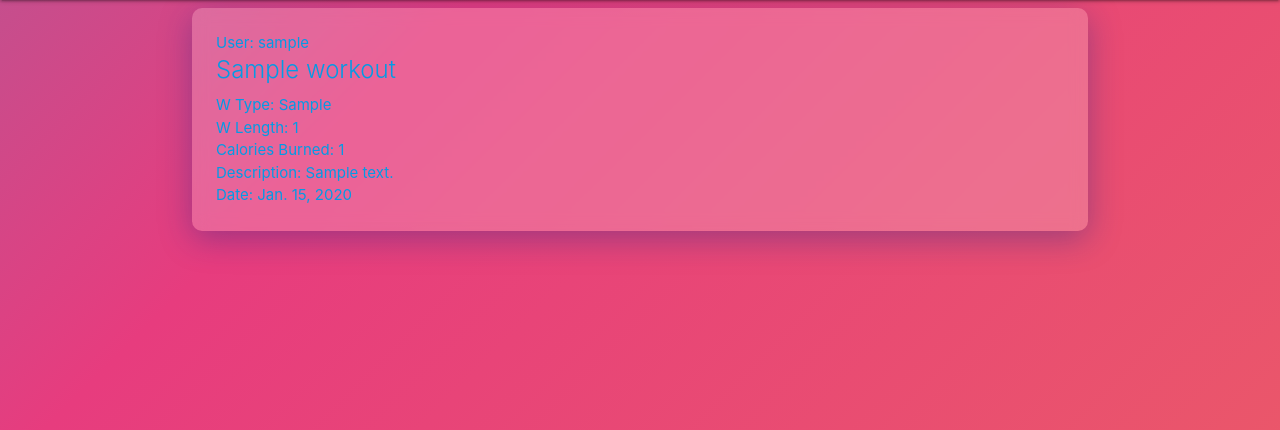
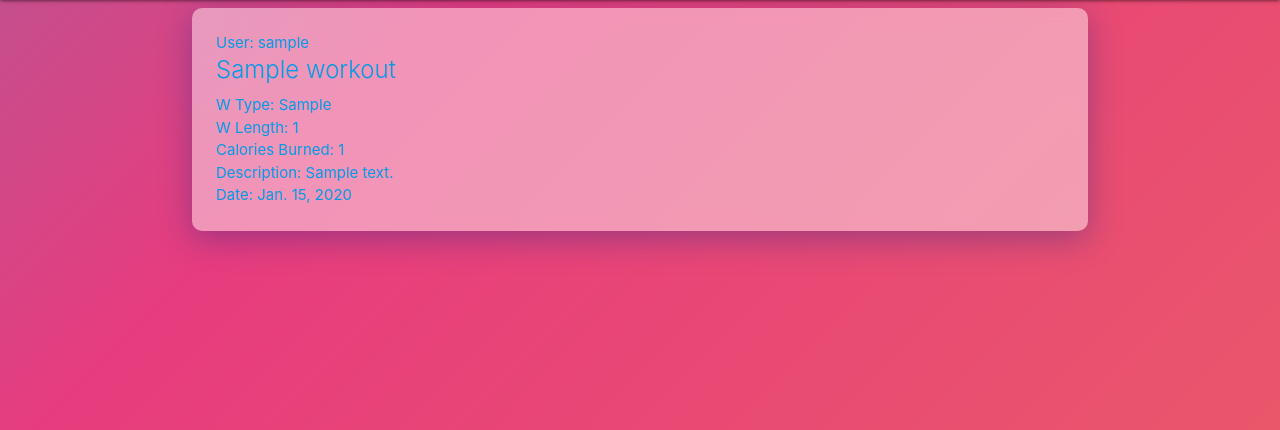
Before and after one commit to mikeolsonn/fitiva, a Django app: page /workouts/ in a window 1280 px wide. Shown: the part 64-494 px from the top of the page. Run offline with Django 3.2, Linux system fonts and the light colour scheme; tables that the repository leaves empty hold one stand-in row (values such as "Sample post").

Commit message:
adds background

```diff
--- a/main_app/static/css/style.css
+++ b/main_app/static/css/style.css
@@ -39,11 +39,11 @@ footer.center {
 }
 
 div.card {
-background: rgba( 255, 255, 255, 0.20 );
-box-shadow: 0 8px 32px 0 rgba( 31, 38, 135, 0.37 );
-backdrop-filter: blur( 8.0px );
--webkit-backdrop-filter: blur( 8.0px );
-border-radius: 10px;
+  background: rgba( 255, 255, 255, 0.45 );
+  box-shadow: 0 8px 32px 0 rgba( 31, 38, 135, 0.37 );
+  backdrop-filter: blur( 8.0px );
+  -webkit-backdrop-filter: blur( 8.0px );
+  border-radius: 10px;
 }
 
 ul.create {
@@ -58,14 +58,3 @@ div.home {
   display: flex;
   flex-direction: column;
 }
-
-
-
-/* header.navbar-fixed {
-    background: rgba( 109, 200, 233, 0.20 );
-    box-shadow: 0 8px 32px 0 rgba( 31, 38, 135, 0.37 );
-    backdrop-filter: blur( 5.0px );
-    -webkit-backdrop-filter: blur( 5.0px );
-    border-radius: 10px;
-    border: 1px solid rgba( 255, 255, 255, 0.18 );
-} */
```
